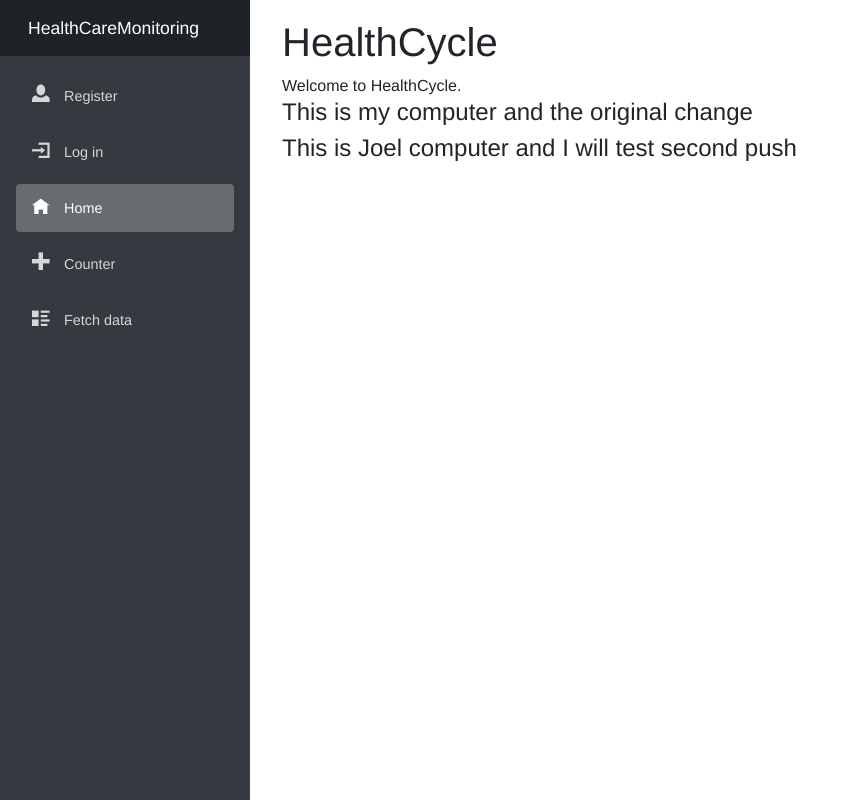
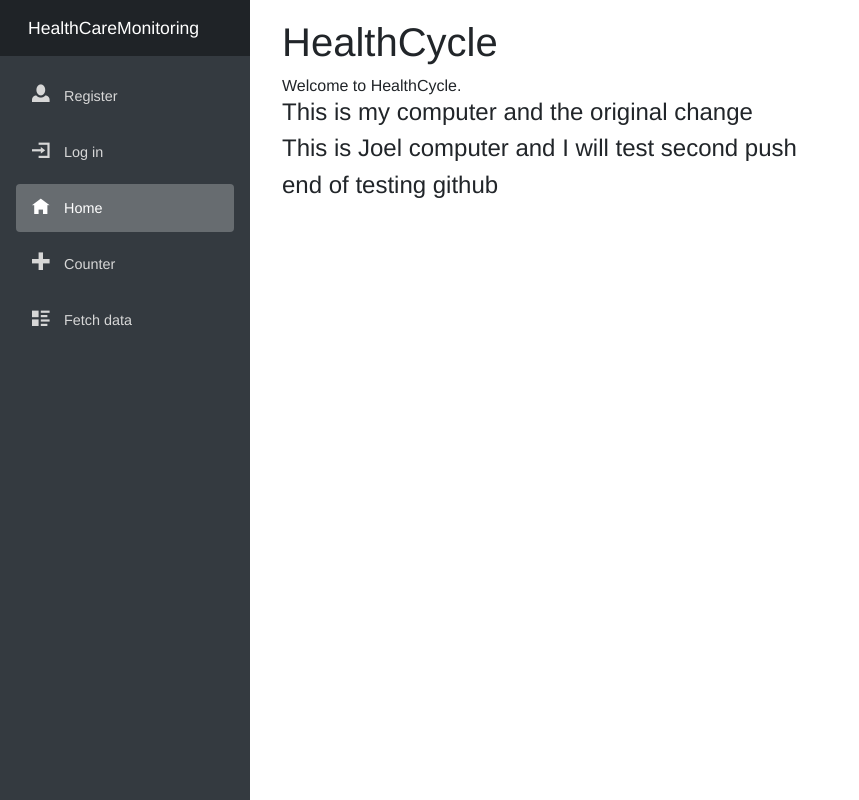
Before and after one commit to polobcheeken/Healthcare_Monitoring_FullSD_Project, an ASP.NET Core app: page / in a window 1280 px wide. Shown: the whole page, without its empty margins (0-859 px from the left). Run offline with ASP.NET Core 8, Linux system fonts and the light colour scheme; data that the repository does not hold is empty; style sheets or scripts are compiled from the project's sources; some libraries are stand-ins or nearby versions.

Commit message:
Testing github functionality pt 4

```diff
--- a/HealthCareMonitoring/Client/Pages/Index.razor
+++ b/HealthCareMonitoring/Client/Pages/Index.razor
@@ -9,3 +9,5 @@ Welcome to HealthCycle.
 <h4>This is my computer and the original change</h4>
 
 <h4>This is Joel computer and I will test second push</h4>
+
+<h4>end of testing github</h4>
```
